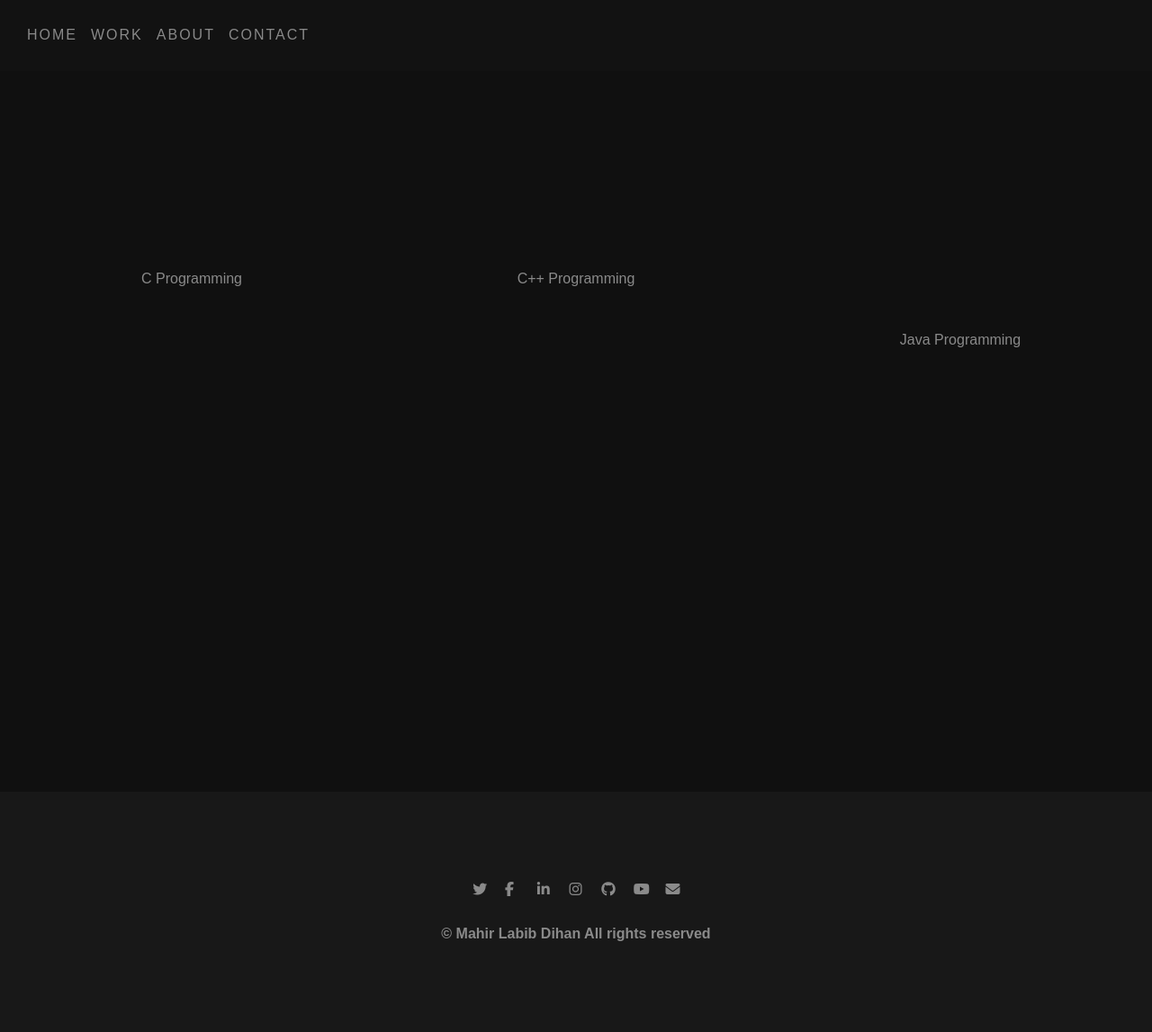
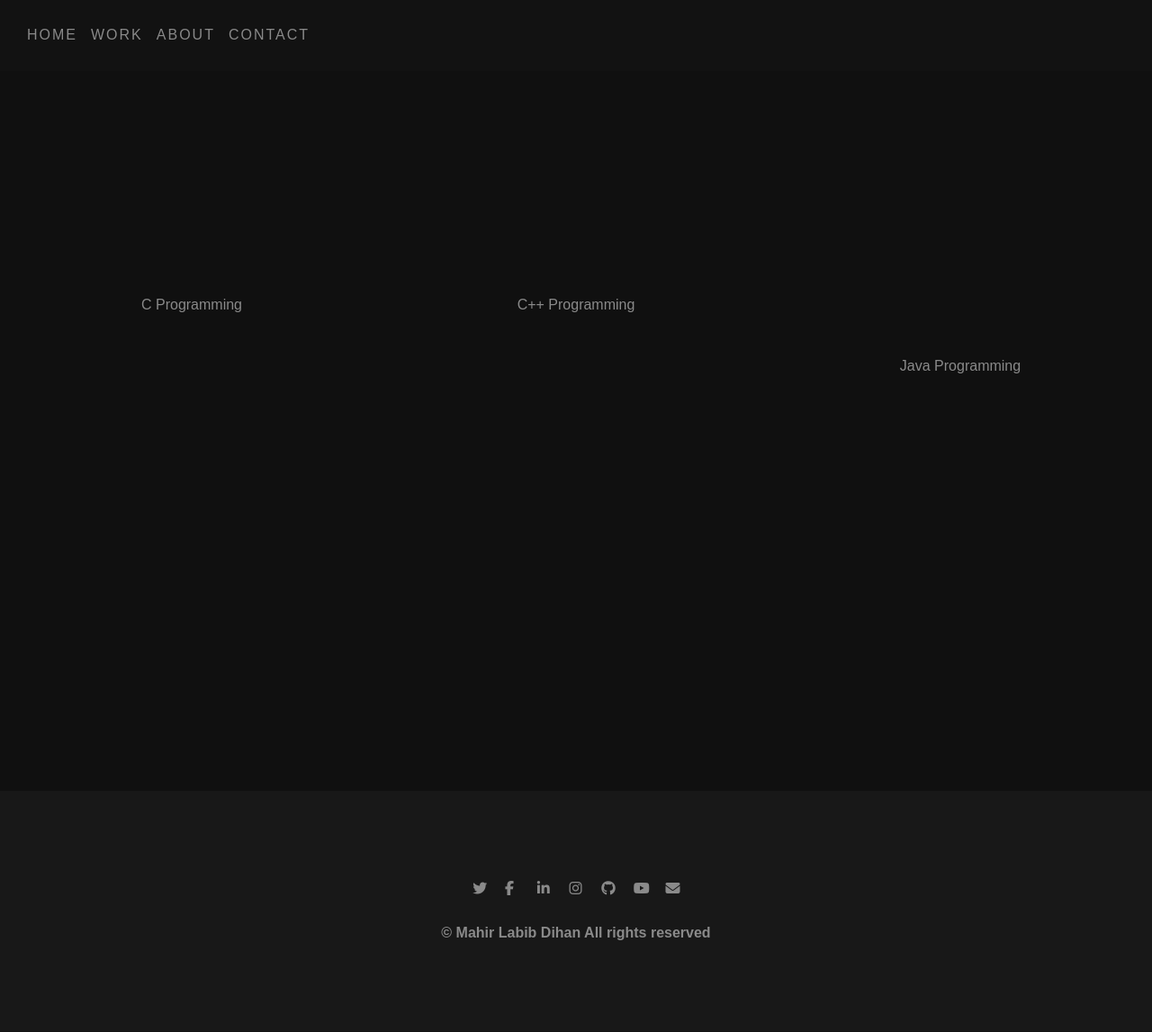
Before and after one commit to mahirlabibdihan/mahirlabibdihan.github.io, a PHP site: page /blog/index.html in a window 1280 px wide. Shown: the whole page at 90% size. After the commit the page ends 1045 px from the top, so only its background shows below. Run offline with PHP 8.4, Linux system fonts and the light colour scheme; some libraries are stand-ins or nearby versions.

Commit message:
mahirlabibdihan

```diff
--- a/assets/css/home.css
+++ b/assets/css/home.css
@@ -1,6 +1,5 @@
 .banner{
     margin: 0 9vw;
-    margin-top: 9vh;
 }
 .banner-header{
     display: flex;
--- a/assets/css/index.css
+++ b/assets/css/index.css
@@ -17,4 +17,5 @@ body{
     display: block;
     /*opacity: 0;*/
     min-height: 100vh;
+    padding-top: 79px;
 }
--- a/assets/css/work.css
+++ b/assets/css/work.css
@@ -1,7 +1,6 @@
 /* Clear floats after the columns */
 .projects-container{
     padding: 0 30px;
-    margin-top: 80px;
 }
 .table{
     display: flex;
```
